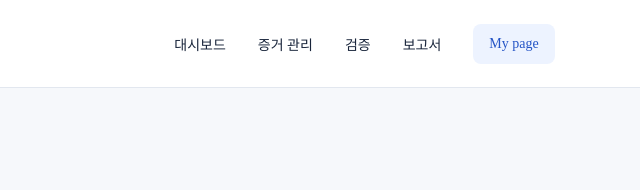
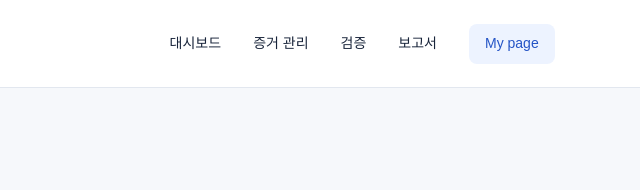
Before and after one commit to gyuesecurity/capstone-design, a plain HTML site: page index_home.html in a window 1280 px wide. Shown: the top 190 px of the page, 640-1280 px from the left. Drawn offline with Linux system fonts and the light colour scheme.

Commit message:
Align the service home navigation and cards at every zoom level

```diff
--- a/index_home.html
+++ b/index_home.html
@@ -8,13 +8,12 @@
   <link rel="stylesheet" href="app.css">
   <script src="navigation.js" defer></script>
   <script src="app.js" defer></script>
-<link rel="stylesheet" href="responsive.css">
+  <link rel="stylesheet" href="responsive.css">
 </head>
 <body class="layout-page">
 
-  <!-- 여기에 피그마에서 복사한 HTML 코드 넣기 -->
-<div style="width: 1440px; background: white; overflow: hidden; flex-direction: column; justify-content: flex-start; align-items: flex-start; display: inline-flex" class="layout-fluid layout-shell">
-  <div style="align-self: stretch; height: 88px; padding-left: 96px; padding-right: 96px; overflow: hidden; border-bottom: 1px #E2E7EF solid; justify-content: space-between; align-items: center; display: inline-flex" class="layout-header layout-section">
+<div class="layout-shell" style="background: white">
+  <header style="height: 88px; border-bottom: 1px #E2E7EF solid; justify-content: space-between; align-items: center; display: flex" class="layout-header layout-section">
     <div style="overflow: hidden; justify-content: flex-start; align-items: center; gap: 12px; display: flex" class="layout-brand layout-wrap">
       <div style="width: 32px; height: 36px; overflow: hidden; justify-content: center; align-items: center; display: flex">
         <div style="width: 30px; height: 30px; position: relative; overflow: hidden">
@@ -24,31 +23,15 @@
       <div style="color: #18243A; font-size: 23px; font-family: Inter; font-weight: 400; word-wrap: break-word">EVIDENCE</div>
       <div style="color: #647187; font-size: 12px; font-family: Noto Sans KR; font-weight: 400; word-wrap: break-word">디지털 증거 플랫폼</div>
     </div>
-    <div style="overflow: hidden; justify-content: flex-start; align-items: center; gap: 32px; display: flex" class="layout-nav layout-wrap">
-
-      <a href="Dashboard.html" style="color: #18243A; font-size: 14px; font-family: Noto Sans KR; font-weight: 500; text-decoration: none; display: block;">
-    대시보드
-</a>
-
-<a href="evidence.html" style="color: #18243A; font-size: 14px; font-family: Noto Sans KR; font-weight: 500; text-decoration: none; display: block;">
-    증거 관리
-</a>
-
-<a href="verification.html" style="color: #18243A; font-size: 14px; font-family: Noto Sans KR; font-weight: 500; text-decoration: none; display: block;">
-    검증
-</a>
-
-<a href="report.html" style="color: #18243A; font-size: 14px; font-family: Noto Sans KR; font-weight: 500; text-decoration: none; display: block;">
-    보고서
-</a>
-
-        <div style="height: 40px; padding-left: 16px; padding-right: 16px; background: #EDF3FF; overflow: hidden; border-radius: 8px; justify-content: flex-start; align-items: center; display: flex">
-          <div style="color: #2454C6; font-size: 14px; font-family: Noto Sans KR; font-weight: 500; word-wrap: break-word">My page</div>
-        </div>
-      </div>
-    </div>
-  </div>
-  <div style="align-self: stretch; padding-top: 72px; padding-bottom: 96px; padding-left: 96px; padding-right: 96px; background: #F6F8FB; overflow: hidden; flex-direction: column; justify-content: flex-start; align-items: flex-start; gap: 40px; display: flex" class="layout-section">
+    <nav aria-label="주 메뉴" class="layout-nav layout-wrap home-nav">
+      <a href="Dashboard.html">대시보드</a>
+      <a href="evidence.html">증거 관리</a>
+      <a href="verification.html">검증</a>
+      <a href="report.html">보고서</a>
+      <a href="mypage.html" class="home-nav-account">My page</a>
+    </nav>
+  </header>
+  <main style="padding-top: 72px; padding-bottom: 96px; background: #F6F8FB; flex-direction: column; align-items: flex-start; gap: 40px; display: flex" class="layout-section">
     <div style="align-self: stretch; overflow: hidden; flex-direction: column; justify-content: flex-start; align-items: flex-start; gap: 14px; display: flex">
       <div style="color: #2E63E8; font-size: 13px; font-family: Noto Sans KR; font-weight: 700; word-wrap: break-word">서비스 홈</div>
       <div style="align-self: stretch; color: #18243A; font-size: 36px; font-family: Noto Sans KR; font-weight: 700; line-height: 48.60px; word-wrap: break-word">디지털 증거 관리</div>
@@ -140,8 +123,8 @@
         </div>
       </div>
     </div>
-  </div>
-  <div style="align-self: stretch; padding-top: 48px; padding-bottom: 32px; padding-left: 96px; padding-right: 96px; overflow: hidden; flex-direction: column; justify-content: flex-start; align-items: flex-start; gap: 32px; display: flex" class="layout-section">
+  </main>
+  <footer style="padding-top: 48px; padding-bottom: 32px; flex-direction: column; gap: 32px; display: flex" class="layout-section">
     <div style="align-self: stretch; overflow: hidden; justify-content: space-between; align-items: flex-start; display: inline-flex" class="layout-wrap">
       <div style="overflow: hidden; flex-direction: column; justify-content: flex-start; align-items: flex-start; gap: 14px; display: inline-flex">
         <div style="overflow: hidden; justify-content: flex-start; align-items: center; gap: 12px; display: inline-flex" class="layout-wrap">
@@ -165,7 +148,7 @@
       <div style="color: #8B96A8; font-size: 12px; font-family: DM Sans; font-weight: 500; line-height: 18px; word-wrap: break-word">© 2026 EVIDENCE. 모든 권리 보유.</div>
       <div style="color: #8B96A8; font-size: 12px; font-family: DM Sans; font-weight: 500; line-height: 18px; word-wrap: break-word">디지털 증거 수집 · 위변조 검증 플랫폼</div>
     </div>
-  </div>
+  </footer>
 </div>
 </body>
 </html>
--- a/responsive.css
+++ b/responsive.css
@@ -123,6 +123,28 @@
 .layout-page .layout-nav > * {
   flex-shrink: 0;
   white-space: nowrap;
+}
+
+.layout-page .home-nav {
+  display: flex;
+  align-items: center;
+  gap: 32px;
+  font: 500 14px/1.5 "Noto Sans KR", sans-serif;
+}
+
+.home-nav a {
+  display: inline-flex;
+  align-items: center;
+  min-height: 40px;
+  color: var(--evidence-ink);
+  text-decoration: none;
+}
+
+.home-nav .home-nav-account {
+  padding-inline: 16px;
+  border-radius: 8px;
+  color: #2454c6;
+  background: var(--evidence-blue-soft);
 }
 
 .layout-page .layout-media-preview {
```
Also changed, not shown: index.html (+1 -2 lines), tests/browser_zoom.cjs (+13 -1 lines).
